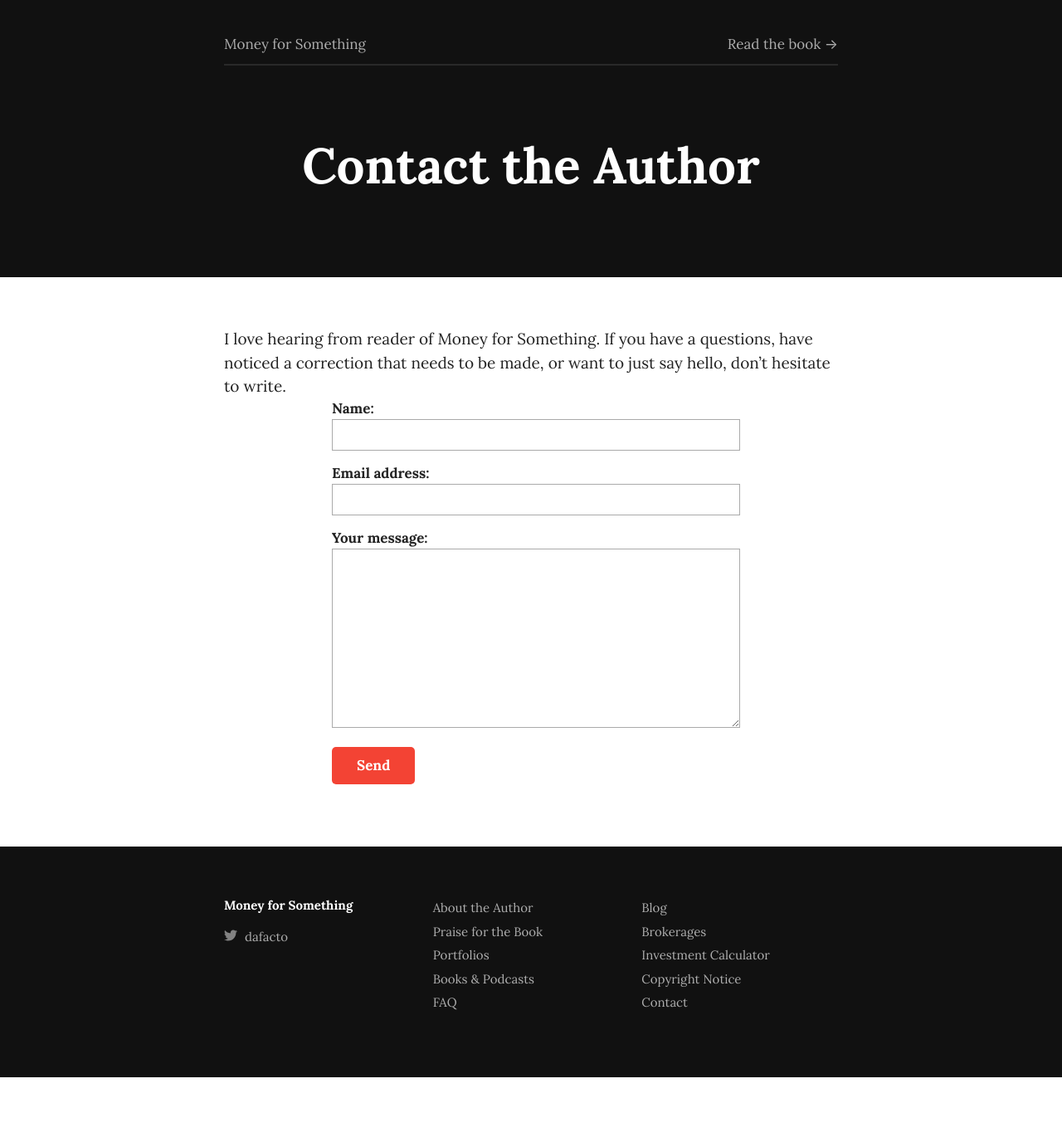
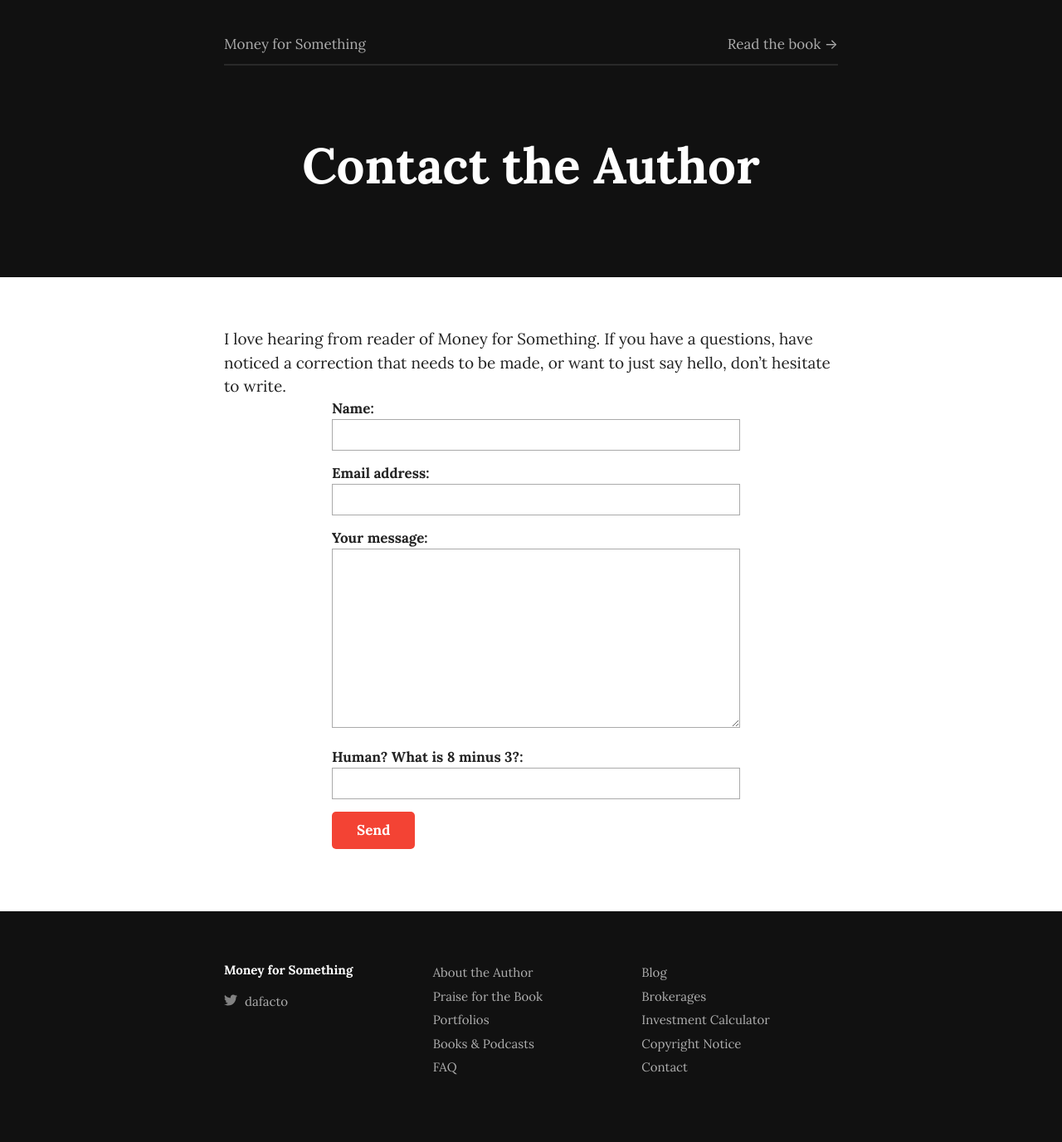
Before and after one commit to dafacto/moneyforsomething, a Jekyll site: the page built from contact.html, in a window 1280 px wide. Shown: the whole page at 83% size. Built offline with Jekyll 4.4.1, drawn with Linux system fonts in a browser that asks for light colours; some web fonts are replaced; a script that is not in the unit is left out; before the commit the page ends 1298 px from its top, so only the background shows below that.

Commit message:
Add human check to form

```diff
--- a/contact.html
+++ b/contact.html
@@ -20,6 +20,10 @@ I love hearing from reader of Money for Something. If you have a questions, have
     <textarea name="message" rows="8"></textarea>
   </p>
   <p>
+    <label>Human? What is 8 minus 3?:</label>
+    <input name="math">
+  </p>
+  <p>
     <button name="submit">Send</button>
   </p>
 </form>
```
